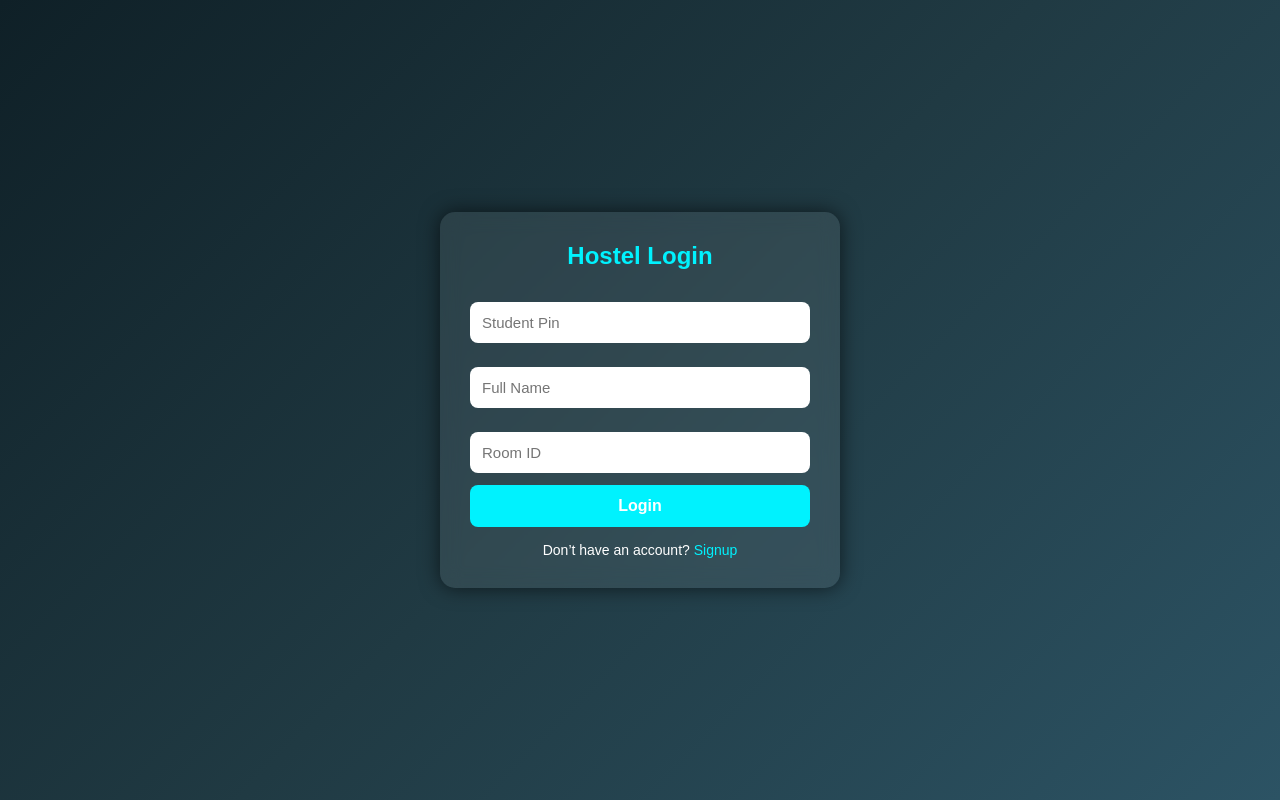
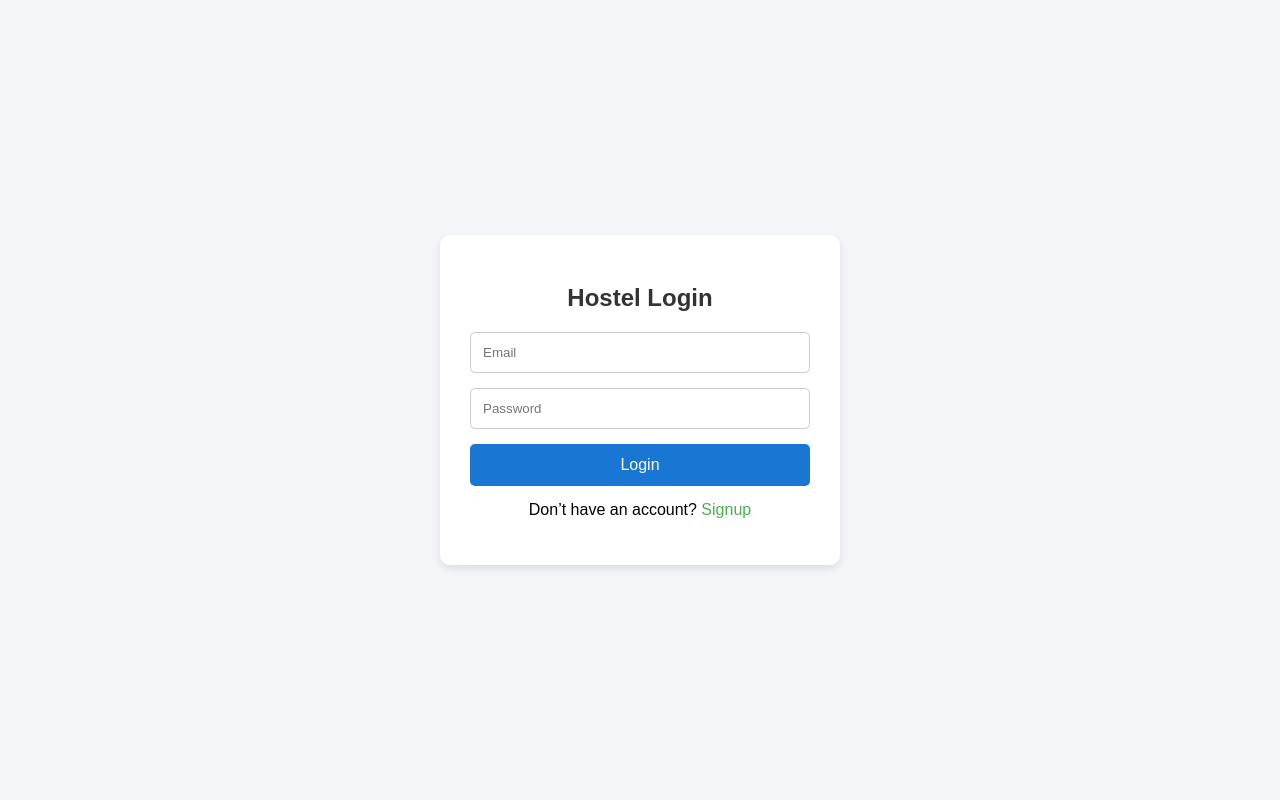
Before and after one commit to saivarmauppalapati039/Accomadation_Management_System_Frontend, a plain HTML site: page auth/login.html in a window 1280 px wide. Drawn offline with Linux system fonts and the light colour scheme.

Commit message:
login page updated

```diff
--- a/auth/login.css
+++ /dev/null
@@ -1,79 +0,0 @@
-* {
-  margin: 0;
-  padding: 0;
-  box-sizing: border-box;
-  font-family: 'Poppins', sans-serif;
-}
-
-body {
-  background: linear-gradient(135deg, #0f2027, #203a43, #2c5364);
-  height: 100vh;
-  display: flex;
-  justify-content: center;
-  align-items: center;
-}
-
-.container {
-  width: 100%;
-  max-width: 400px;
-}
-
-.form-box {
-  background: rgba(255,255,255,0.08);
-  padding: 30px;
-  border-radius: 15px;
-  backdrop-filter: blur(10px);
-  text-align: center;
-  box-shadow: 0 0 20px rgba(0,0,0,0.6);
-}
-
-.form-box h2 {
-  margin-bottom: 20px;
-  color: #00f2fe;
-}
-
-.form-box input {
-  width: 100%;
-  padding: 12px;
-  margin: 12px 0;
-  border: none;
-  border-radius: 8px;
-  outline: none;
-  font-size: 15px;
-}
-
-.form-box input:focus {
-  border: 2px solid #00f2fe;
-}
-
-button {
-  width: 100%;
-  padding: 12px;
-  border: none;
-  background: #00f2fe;
-  color: #fff;
-  font-size: 16px;
-  font-weight: bold;
-  border-radius: 8px;
-  cursor: pointer;
-  transition: 0.3s ease;
-}
-
-button:hover {
-  background: #4facfe;
-}
-
-.redirect {
-  margin-top: 15px;
-  font-size: 14px;
-  color: #fff;
-}
-
-.redirect a {
-  color: #00f2fe;
-  text-decoration: none;
-}
-
-.redirect a:hover {
-  text-decoration: underline;
-}
--- a/auth/login.html
+++ b/auth/login.html
@@ -1,19 +1,82 @@
 <!DOCTYPE html>
 <html lang="en">
 <head>
-  <meta charset="UTF-8">
-  <meta name="viewport" content="width=device-width, initial-scale=1.0">
+  <meta charset="UTF-8" />
+  <meta name="viewport" content="width=device-width, initial-scale=1.0" />
   <title>Login - Hostel Management System</title>
-  <link rel="stylesheet" href="login.css">
+  <style>
+    /* Minimal, clean styling */
+    body {
+      font-family: Arial, sans-serif;
+      background: #f4f6f9;
+      margin: 0;
+      padding: 0;
+      display: flex;
+      justify-content: center;
+      align-items: center;
+      height: 100vh;
+    }
+    .container {
+      width: 100%;
+      max-width: 400px;
+      padding: 20px;
+    }
+    .form-box {
+      background: white;
+      padding: 30px;
+      border-radius: 10px;
+      box-shadow: 0 4px 10px rgba(0,0,0,0.1);
+    }
+    .form-box h2 {
+      text-align: center;
+      margin-bottom: 20px;
+      color: #333;
+    }
+    .form-box input {
+      width: 100%;
+      padding: 12px;
+      margin-bottom: 15px;
+      border: 1px solid #ccc;
+      border-radius: 5px;
+      box-sizing: border-box;
+    }
+    .form-box button {
+      width: 100%;
+      padding: 12px;
+      background: #1976d2;
+      color: white;
+      border: none;
+      border-radius: 5px;
+      font-size: 16px;
+      cursor: pointer;
+    }
+    .form-box button:hover {
+      background: #1565c0;
+    }
+    .redirect {
+      text-align: center;
+      margin-top: 15px;
+    }
+    .redirect a {
+      color: #4CAF50;
+      text-decoration: none;
+    }
+    .error {
+      color: red;
+      text-align: center;
+      margin-bottom: 10px;
+      display: none;
+    }
+  </style>
 </head>
 <body>
   <div class="container">
     <form id="loginForm" class="form-box">
       <h2>Hostel Login</h2>
+      <div id="errorMessage" class="error"></div>
 
-      <input type="text" id="loginPin" placeholder="Student Pin" required>
-      <input type="text" id="loginName" placeholder="Full Name" required>
-      <input type="text" id="loginRoom" placeholder="Room ID" required>
+      <input type="email" id="email" placeholder="Email" required />
+      <input type="password" id="password" placeholder="Password" required />
 
       <button type="submit">Login</button>
       <p class="redirect">Don’t have an account? <a href="signup.html">Signup</a></p>
@@ -21,18 +84,44 @@
   </div>
 
   <script>
-    document.getElementById("loginForm").addEventListener("submit", function(e){
+    document.getElementById("loginForm").addEventListener("submit", async function (e) {
       e.preventDefault();
 
-      let pin = document.getElementById("loginPin").value;
-      let name = document.getElementById("loginName").value;
-      let room = document.getElementById("loginRoom").value;
+      const email = document.getElementById("email").value.trim();
+      const password = document.getElementById("password").value;
+      const errorDiv = document.getElementById("errorMessage");
+      errorDiv.style.display = "none";
 
-      if(pin && name && room){
-        alert("Login Successful!");
-        window.location.href = "index.html";
-      } else {
-        alert("Invalid Credentials! Please try again.");
+      if (!email || !password) {
+        errorDiv.textContent = "Please enter email and password.";
+        errorDiv.style.display = "block";
+        return;
+      }
+
+      try {
+        const response = await fetch("https://accomadation-management-system-backend.onrender.com/api/auth/login", {
+          method: "POST",
+          headers: {
+            "Content-Type": "application/json",
+          },
+          credentials: "include", // 👈 Critical for session cookies
+          body: JSON.stringify({ email, password }),
+        });
+
+        const result = await response.json();
+
+        if (response.ok) {
+          alert("Login successful!");
+          // Redirect based on role (optional)
+          window.location.href = "dashboard.html";
+        } else {
+          errorDiv.textContent = result.error || "Invalid email or password.";
+          errorDiv.style.display = "block";
+        }
+      } catch (err) {
+        errorDiv.textContent = "Network error. Please try again.";
+        errorDiv.style.display = "block";
+        console.error("Login error:", err);
       }
     });
   </script>
--- a/auth/signup.css
+++ /dev/null
@@ -1,79 +0,0 @@
-* {
-  margin: 0;
-  padding: 0;
-  box-sizing: border-box;
-  font-family: 'Poppins', sans-serif;
-}
-
-body {
-  background: linear-gradient(135deg, #141E30, #243B55);
-  height: 100vh;
-  display: flex;
-  justify-content: center;
-  align-items: center;
-}
-
-.container {
-  width: 100%;
-  max-width: 400px;
-}
-
-.form-box {
-  background: rgba(255,255,255,0.08);
-  padding: 30px;
-  border-radius: 15px;
-  backdrop-filter: blur(10px);
-  text-align: center;
-  box-shadow: 0 0 20px rgba(0,0,0,0.6);
-}
-
-.form-box h2 {
-  margin-bottom: 20px;
-  color: #4facfe;
-}
-
-.form-box input, .form-box select {
-  width: 100%;
-  padding: 12px;
-  margin: 12px 0;
-  border: none;
-  border-radius: 8px;
-  outline: none;
-  font-size: 15px;
-}
-
-.form-box input:focus, .form-box select:focus {
-  border: 2px solid #4facfe;
-}
-
-button {
-  width: 100%;
-  padding: 12px;
-  border: none;
-  background: #4facfe;
-  color: #fff;
-  font-size: 16px;
-  font-weight: bold;
-  border-radius: 8px;
-  cursor: pointer;
-  transition: 0.3s ease;
-}
-
-button:hover {
-  background: #00f2fe;
-}
-
-.redirect {
-  margin-top: 15px;
-  font-size: 14px;
-  color: #fff;
-}
-
-.redirect a {
-  color: #4facfe;
-  text-decoration: none;
-}
-
-.redirect a:hover {
-  text-decoration: underline;
-}
```
